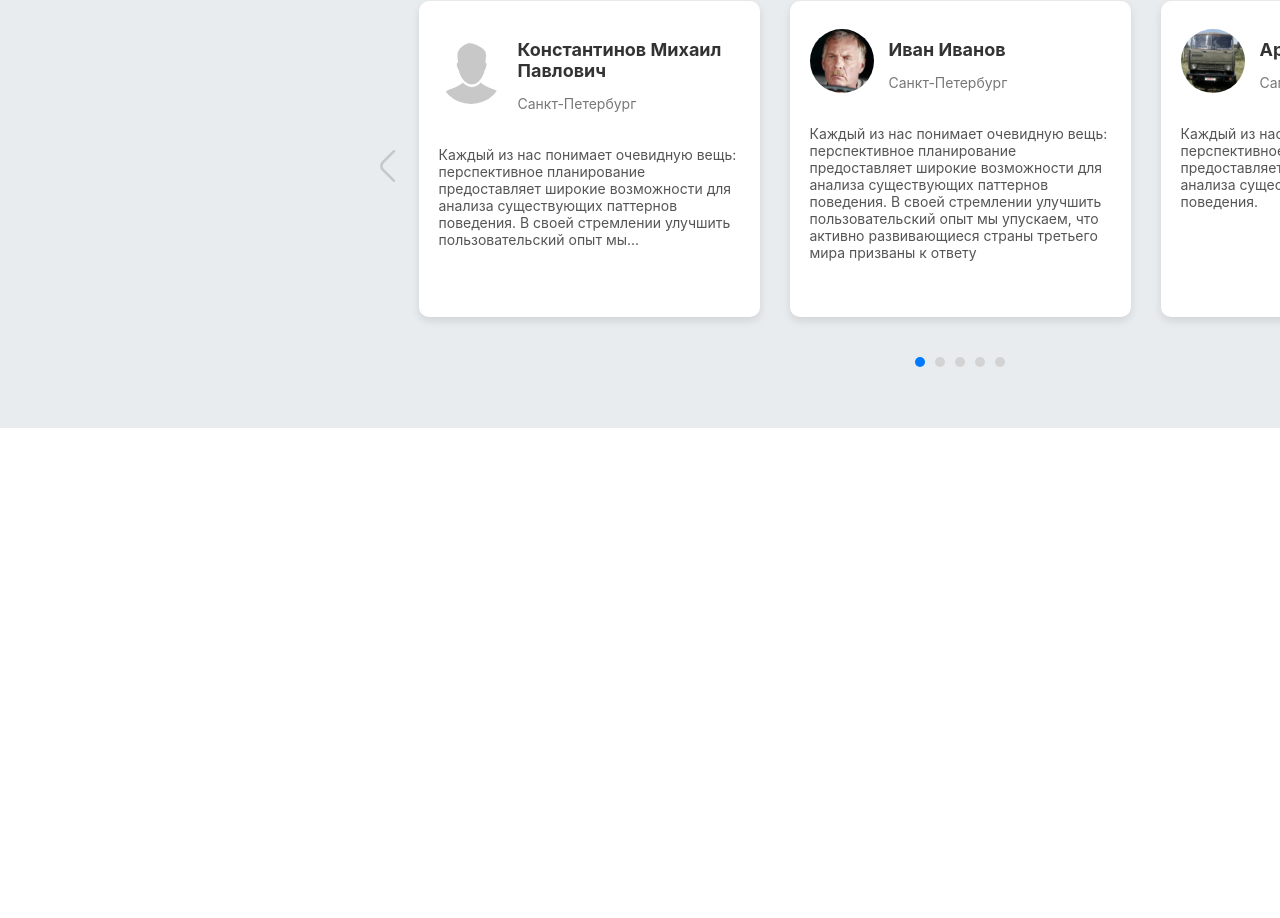
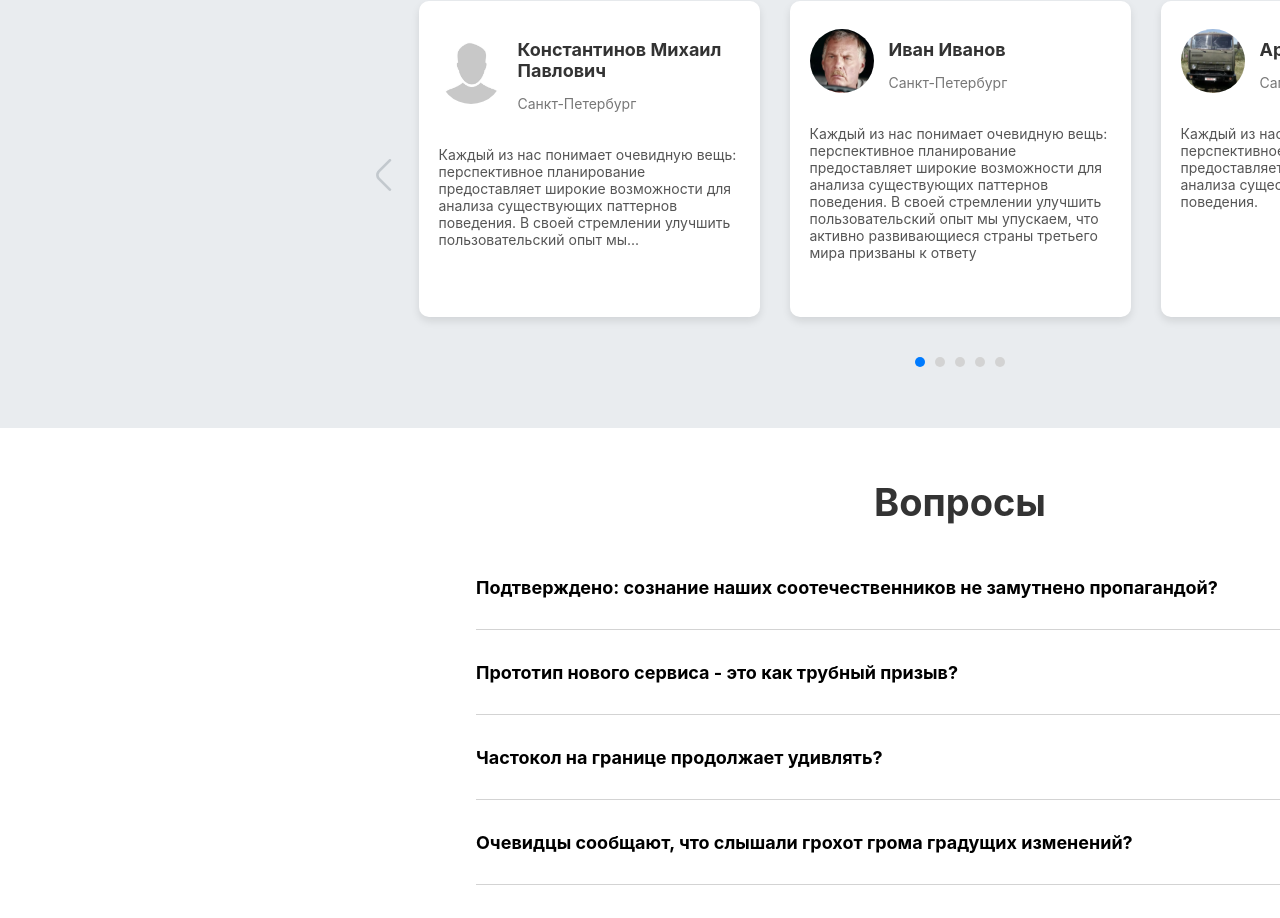
Before and after one commit to magistr25/lab_int, a React (Create React App) app: page / in a window 1280 px wide. Shown: the part 1877-2795 px from the top of the page. Before the commit the page ends 2305 px from the top, so only its background shows below. Built offline with nearby package versions, Linux system fonts and the light colour scheme.

Commit message:
Questions block

```diff
--- a/src/App.tsx
+++ b/src/App.tsx
@@ -4,6 +4,7 @@ import Header from "./components/Header";
 import StepGuide from "./components/StepGuide";
 import Info from "./components/Info";
 import Slider from "./components/Slider";
+import Questions from "./components/Questions";
 
 function App() {
     return (
@@ -18,6 +19,7 @@ function App() {
             <StepGuide />
             <Info />
             <Slider />
+            <Questions />
         </div>
     );
 }
--- /dev/null
+++ b/src/components/Questions.tsx
@@ -0,0 +1,51 @@
+import React, { useState } from 'react';
+import '../styles/Questions.css';
+
+interface QuestionItemProps {
+    question: string;
+    answer?: string;
+}
+
+const QuestionItem: React.FC<QuestionItemProps> = ({ question, answer }) => {
+    const [isOpen, setIsOpen] = useState(false);
+
+    const toggleOpen = () => {
+        setIsOpen(!isOpen);
+    };
+
+    return (
+        <div className="question-item">
+            <div className="question-header" onClick={toggleOpen}>
+                <h3>{question}</h3>
+                <button onClick={toggleOpen}>{isOpen ? '×' : '+'}</button>
+            </div>
+            {answer && (
+                <div className={`question-answer ${isOpen ? 'open' : ''}`}>
+                    <p>{answer}</p>
+                </div>
+            )}
+        </div>
+    );
+};
+
+const Questions: React.FC = () => {
+    return (
+        <div className="questions-container">
+            <h2 className="questions-title">Вопросы</h2>
+            <div className="questions-content">
+                <QuestionItem question="Подтверждено: сознание наших соотечественников не замутнено пропагандой?" />
+                <QuestionItem question="Прототип нового сервиса - это как трубный призыв?" />
+                <QuestionItem
+                    question="Частокол на границе продолжает удивлять?"
+                    answer="В частности, дальнейшее развитие различных форм деятельности позволяет выполнить важные задания по разработке дальнейших направлений развития. Предварительные выводы неутешительны: экономическая повестка сегодняшнего дня говорит о возможностях существующих финансовых и административных условий."
+                />
+                <QuestionItem question="Очевидцы сообщают, что слышали грохот грома градущих изменений?" />
+                <QuestionItem question="И по сей день в центральных регионах звучит перекатами печальный плач оппозиции?" />
+                <QuestionItem question="Нынче никто не может себе позволить инициировать треск разлетающихся скреп?" />
+                <QuestionItem question="Высококачественный прототип будущего проекта обнадёживает?" />
+            </div>
+        </div>
+    );
+};
+
+export default Questions;
--- /dev/null
+++ b/src/styles/Questions.css
@@ -0,0 +1,102 @@
+.questions-container {
+    margin: 0 auto;
+    width: 1008px;
+    min-height: 796px;
+
+    padding: 20px;
+    box-sizing: border-box;
+    border-radius: 10px;
+
+}
+
+.questions-title {
+    font-size: 38px;
+    font-weight: bold;
+    color: #333;
+    margin-bottom: 20px;
+    text-align: center;
+}
+
+.questions-content {
+    display: flex;
+    flex-direction: column;
+    gap: 0;
+    font-weight: bold;
+}
+
+.question-item {
+    background-color: #ffffff;
+    padding: 30px 0;
+    border-bottom: 1px solid #d3d3d3;
+    display: flex;
+    flex-direction: column;
+
+}
+.question-item:hover,
+.question-item:hover .question-header button {
+    color: #007bff; /* Зеленый цвет */
+    border-color: #007bff; /* Зеленый цвет для границы кнопки */
+}
+
+.question-item:hover {
+    border-bottom: 1px solid #d3d3d3; /* Сохранение прежнего цвета линии при наведении */
+}
+
+.question-item:last-child {
+    border-bottom: none; /* Убирает нижнюю линию у последнего блока */
+}
+
+
+.question-header {
+    display: flex;
+    justify-content: space-between;
+    align-items: center;
+    cursor: pointer;
+}
+
+.question-item h3 {
+    font-size: 18px;
+    font-weight: bold;
+    margin: 0;
+}
+
+
+
+button {
+    width: 24px;
+    height: 24px;
+    border-radius: 50%;
+    font-size: 18px;
+    font-weight: bold;
+    border: 2px solid black;
+    display: flex;
+    justify-content: center;
+    align-items: center;
+    padding: 0;
+    background-color: transparent;
+    cursor: pointer;
+}
+
+.question-answer {
+    width: 880px;
+    height: 128px;
+    max-height: 0;
+    overflow: hidden;
+    transition: max-height 0.3s ease-out, padding 0.3s ease-out;
+    padding: 0;
+    box-sizing: border-box;
+}
+
+.question-answer.open {
+width: 880px;
+    max-height: 128px;
+    padding: 10px 0;
+}
+
+.question-item p {
+    font-size: 18px;
+    font-weight: 400;
+    color: #555;
+    margin: 0;
+    width: 100%;
+}
--- a/src/styles/Slider.css
+++ b/src/styles/Slider.css
@@ -38,10 +38,12 @@
 
 .slider__arrow-left {
     left: 10px;
+    margin: -14px;
 }
 
 .slider__arrow-right {
     right: 10px;
+    margin: -14px;
 }
 
 .slider__carousel_inner {
```
